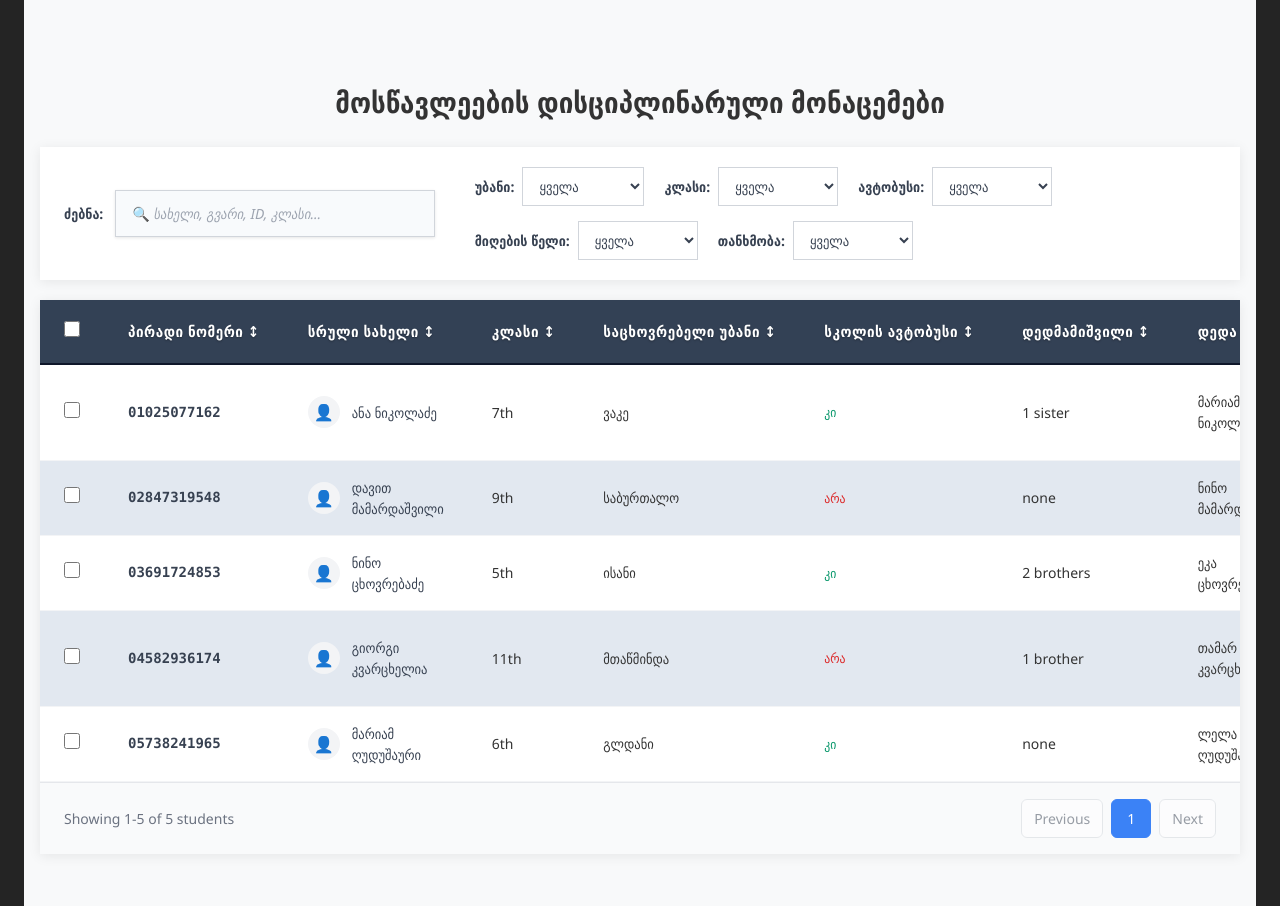
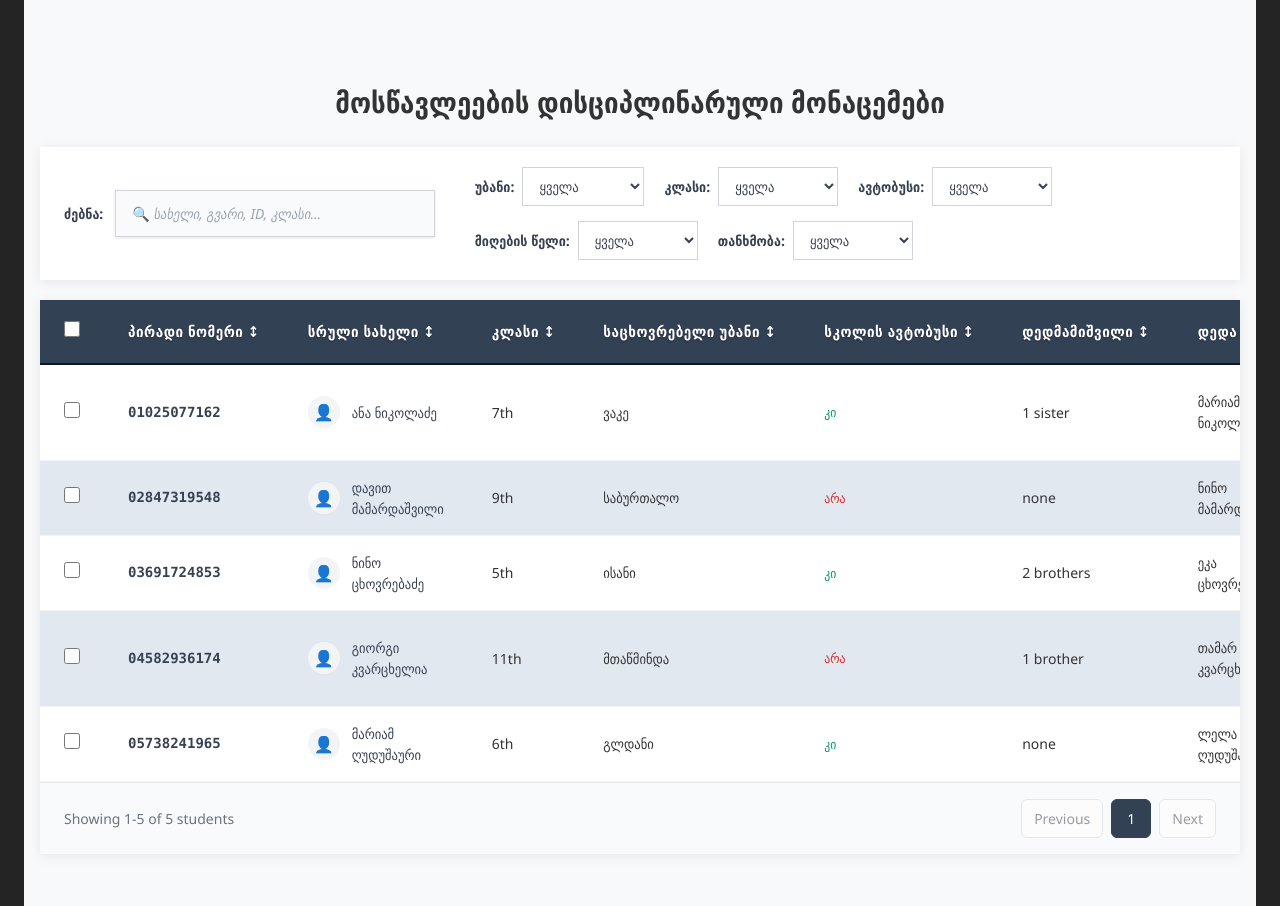
Before and after one commit to NikoZ21/freeschool-discipline-front, a React (Vite) app: page / in a window 1280 px wide. Built offline with nearby package versions, Linux system fonts and the light colour scheme.

Commit message:
small fix 'color of the pagination button changed'

```diff
--- a/src/components/StudentsTable.css
+++ b/src/components/StudentsTable.css
@@ -413,13 +413,14 @@
 }
 
 .page-btn:hover:not(:disabled) {
-  background: #f9fafb;
-  border-color: #9ca3af;
+  background: #475569;
+  border-color: #475569;
+  color: white;
 }
 
 .page-btn.active {
-  background: #3b82f6;
-  border-color: #3b82f6;
+  background: #334155;
+  border-color: #334155;
   color: white;
 }
 
```
